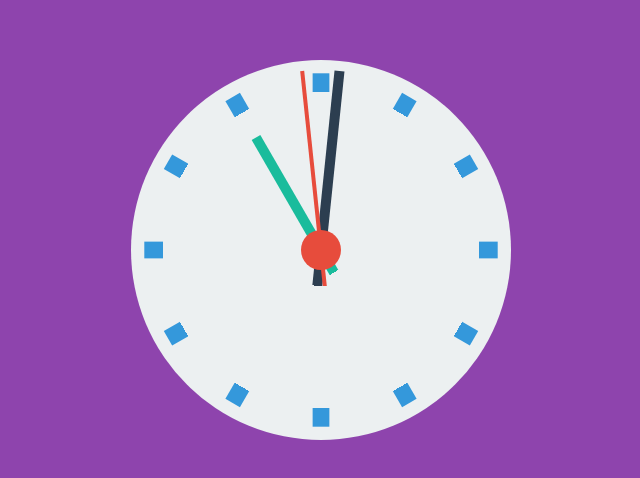
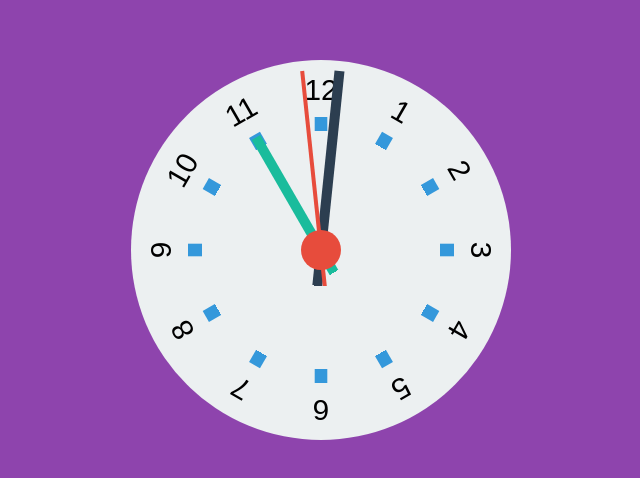
Before and after one commit to chegleev/Clock, a plain HTML site: page index.html in a window 1280 px wide. Shown: the part 150-628 px from the top of the page, without its empty margins (319-959 px from the left). Drawn offline with Linux system fonts and the light colour scheme.

Commit message:
Update index.html

```diff
--- a/index.html
+++ b/index.html
@@ -71,13 +71,28 @@ body {
   top: 50%;
   left: 50%;
   background: linear-gradient(to bottom, #3498db 20px, #00000000 20px 360px, #3498db 360px);
-  transform: rotate(var(--lin)) scale(0.93);
+  transform: rotate(var(--lin)) scale(0.7);
+}
+#digits d {
+  z-index: 1;
+  position: absolute;
+  margin: -190px 0 0 -20px;
+  width: 40px;
+  height: 380px;
+  top: 50%;
+  left: 50%;
+  text-align: center;
+  font-family: sans-serif;
+  font-size: 2em;
+  color: black;
+  transform: rotate(var(--lindig)) scale(0.93);
 }
 </style>
 </head>
 <body>
 <div id="line"></div>
 <div id="circle"></div>
+<div id="digits"></div>
 <div id="minicircle"></div>
 <div id="sec"></div>
 <div id="min"></div>
@@ -87,13 +102,30 @@ body {
   var min = document.getElementById('min');
   var hou = document.getElementById('hou');
 
+  const sectdig = document.querySelector('#digits');
+  const vd = (new Array(12)).fill().map(e => (e = document.createElement('d')) && sectdig.appendChild(e) && e);
+
   const section = document.querySelector('#line');
   const v = (new Array(6)).fill().map(e => (e = document.createElement('j')) && section.appendChild(e) && e);
   var c = 0;
+  var cd = 0;
+  var cdd = 0;
 
   for(var i=0; i<6; i++) {
     v[i].style.setProperty('--lin', c + 'deg');
     c+=30;
+  }
+
+  for(var i=0; i<12; i++) {
+    vd[i].style.setProperty('--lindig', cdd + 'deg');
+    if(i === 0) {
+      vd[i].innerHTML = 12;
+    } else {
+      vd[i].innerHTML = cd;
+    }
+
+    cd++;
+    cdd+=30;
   }
 
   function getTime() {
```
